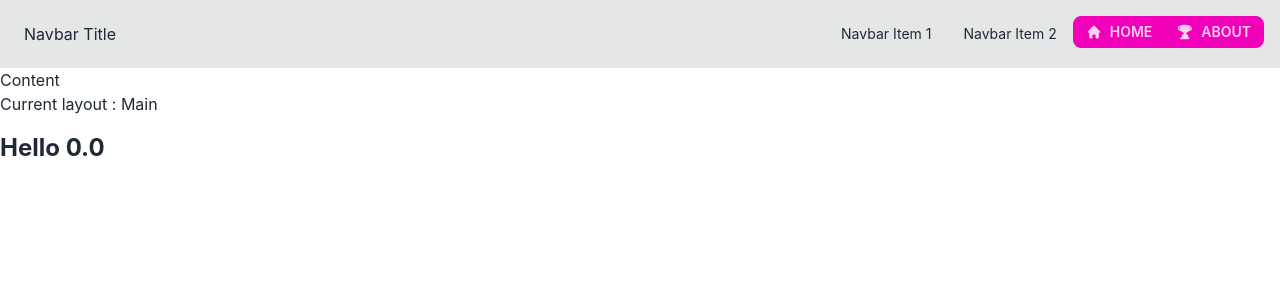
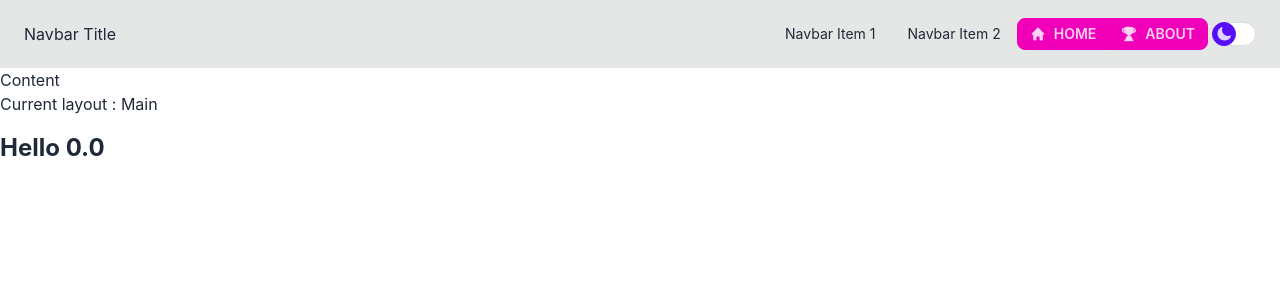
Before and after one commit to silveryiris/equal-vue-todo-list, a Vue app: page / in a window 1280 px wide. Shown: the top 300 px of the page. Built offline with nearby package versions, Linux system fonts and the light colour scheme.

Commit message:
feat: 新增切換暗色與淺色主題相關功能

```diff
--- a/src/App.vue
+++ b/src/App.vue
@@ -8,4 +8,9 @@
 
 <script setup lang="ts">
 import LayoutContainer from "@/components/LayoutContainer.vue"
+import { useThemeStore } from "@/stores/theme"
+
+const { updateDataTheme } = useThemeStore()
+
+updateDataTheme()
 </script>
--- /dev/null
+++ b/src/components/SwitchTheme.vue
@@ -0,0 +1,32 @@
+<template>
+  <div
+    class="relative h-6 w-10 rounded-3xl border-[0.5px] border-neutral-content bg-base-100 transition"
+    @click="switchTheme"
+  >
+    <button
+      :class="isDarkTheme ? darkStyleClass : lightStyleClass"
+      class="btn btn-circle btn-xs absolute"
+      type="button"
+      title="switch theme icon"
+    >
+      <span>
+        <SunIcon v-show="isDarkTheme" class="h-4 w-4" />
+        <MoonIcon v-show="!isDarkTheme" class="h-4 w-4" />
+      </span>
+    </button>
+  </div>
+</template>
+
+<script setup lang="ts">
+import { SunIcon, MoonIcon } from "@heroicons/vue/24/solid"
+import { useThemeStore } from "@/stores/theme"
+import { storeToRefs } from "pinia"
+
+const themeStore = useThemeStore()
+
+const { isDarkTheme } = storeToRefs(themeStore)
+const { switchTheme } = themeStore
+
+const darkStyleClass = ["right-[-5px]", "btn-secondary"]
+const lightStyleClass = ["left-[-5px]", "btn-primary"]
+</script>
--- a/src/layouts/MainLayout.vue
+++ b/src/layouts/MainLayout.vue
@@ -1,16 +1,16 @@
 <template>
-  <div id="main-layout" class="@container/main drawer">
+  <div id="main-layout" class="drawer @container/main">
     <input id="my-drawer-3" type="checkbox" class="drawer-toggle" />
     <div class="drawer-content flex flex-col">
       <!-- Navbar -->
-      <div class="w-full navbar bg-base-300">
+      <div class="navbar w-full bg-base-300">
         <div class="flex-none lg:hidden">
           <label for="my-drawer-3" class="btn btn-square btn-ghost">
             <svg
               xmlns="http://www.w3.org/2000/svg"
               fill="none"
               viewBox="0 0 24 24"
-              class="inline-block w-6 h-6 stroke-current"
+              class="inline-block h-6 w-6 stroke-current"
             >
               <path
                 stroke-linecap="round"
@@ -21,13 +21,14 @@
             </svg>
           </label>
         </div>
-        <div class="flex-1 px-2 mx-2">Navbar Title</div>
+        <div class="mx-2 flex-1 px-2">Navbar Title</div>
         <div class="flex-none lg:block">
           <ul class="menu menu-horizontal">
             <!-- Navbar menu content here -->
             <li><a>Navbar Item 1</a></li>
             <li><a>Navbar Item 2</a></li>
-            <li><HeadNavBar class="gap-0 p-0"></HeadNavBar></li>
+            <li class="justify-center"><HeadNavBar class="gap-0 p-0" /></li>
+            <li class="justify-center"><SwitchTheme class="mx-2 gap-0 p-0" /></li>
           </ul>
         </div>
       </div>
@@ -37,7 +38,7 @@
     </div>
     <div class="drawer-side">
       <label for="my-drawer-3" class="drawer-overlay"></label>
-      <ul class="menu p-4 w-80 h-full bg-base-200">
+      <ul class="menu h-full w-80 bg-base-200 p-4">
         <!-- Sidebar content here -->
         <li><a>Sidebar Item 1</a></li>
         <li><a>Sidebar Item 2</a></li>
@@ -48,4 +49,5 @@
 
 <script setup lang="ts">
 import HeadNavBar from "@/components/HeadNavBar.vue"
+import SwitchTheme from "@/components/SwitchTheme.vue"
 </script>
--- /dev/null
+++ b/src/stores/theme.ts
@@ -0,0 +1,40 @@
+import { defineStore } from "pinia"
+import { useStorage, usePreferredDark } from "@vueuse/core"
+import { computed } from "vue"
+
+export const useThemeStore = defineStore("theme", () => {
+  const isDefaultDarkTheme = usePreferredDark()
+
+  // Load default local saved settings，isSaved false will initial settings
+  const theDefault = { isDarkTheme: true, isSaved: false }
+
+  const themeStorage = useStorage("theme", theDefault)
+
+  // First time setup
+  if (themeStorage.value.isSaved === false) {
+    const isDark = isDefaultDarkTheme.value === true
+
+    themeStorage.value.isDarkTheme = isDark
+
+    themeStorage.value.isSaved = true
+  }
+
+  const switchTheme = () => {
+    themeStorage.value.isDarkTheme = !themeStorage.value.isDarkTheme
+
+    updateDataTheme()
+  }
+
+  const isDarkTheme = computed(() => themeStorage.value.isDarkTheme)
+
+  // Change theme data on body
+  const updateDataTheme = () => {
+    const theme = themeStorage.value.isDarkTheme ? "dark" : "light"
+
+    const body = document.querySelector("body")
+
+    if (body) body.dataset.theme = theme
+  }
+
+  return { isDefaultDarkTheme, themeStorage, switchTheme, updateDataTheme, isDarkTheme }
+})
```
Also changed, not shown: 1 other file (tests, documents, lock files or other folders).
